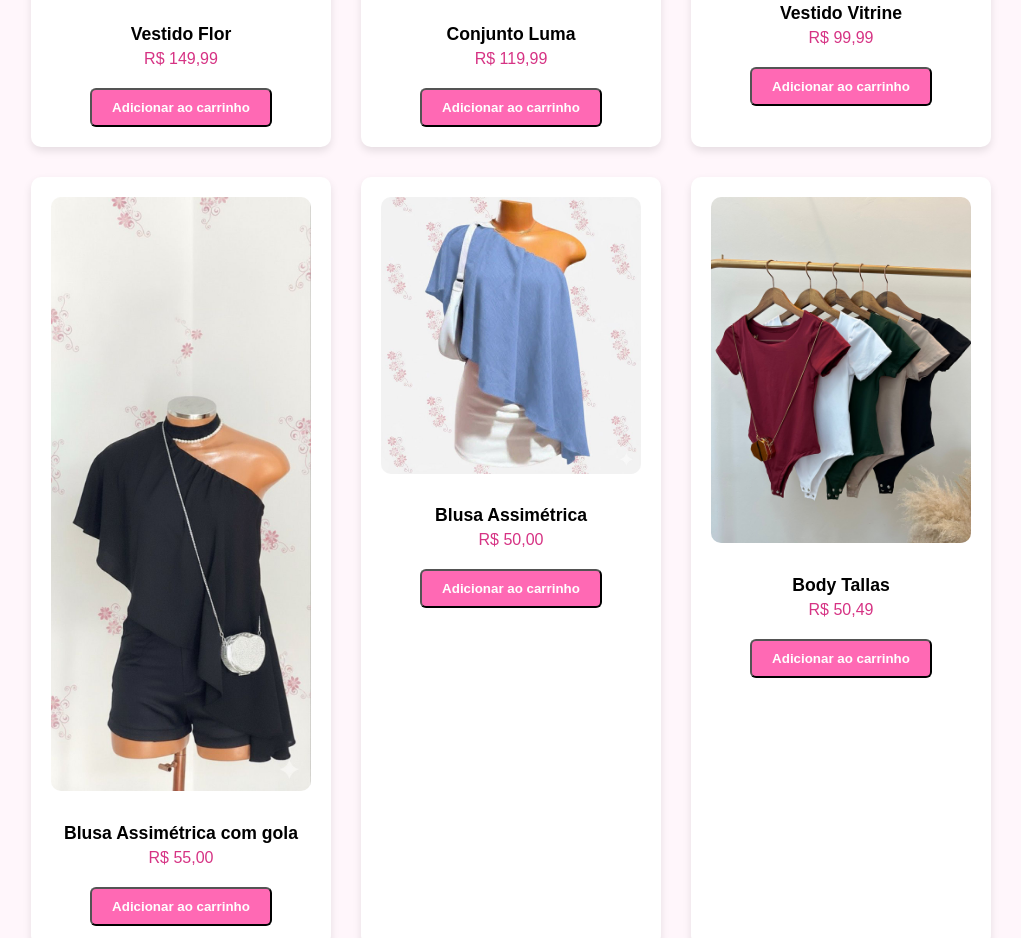
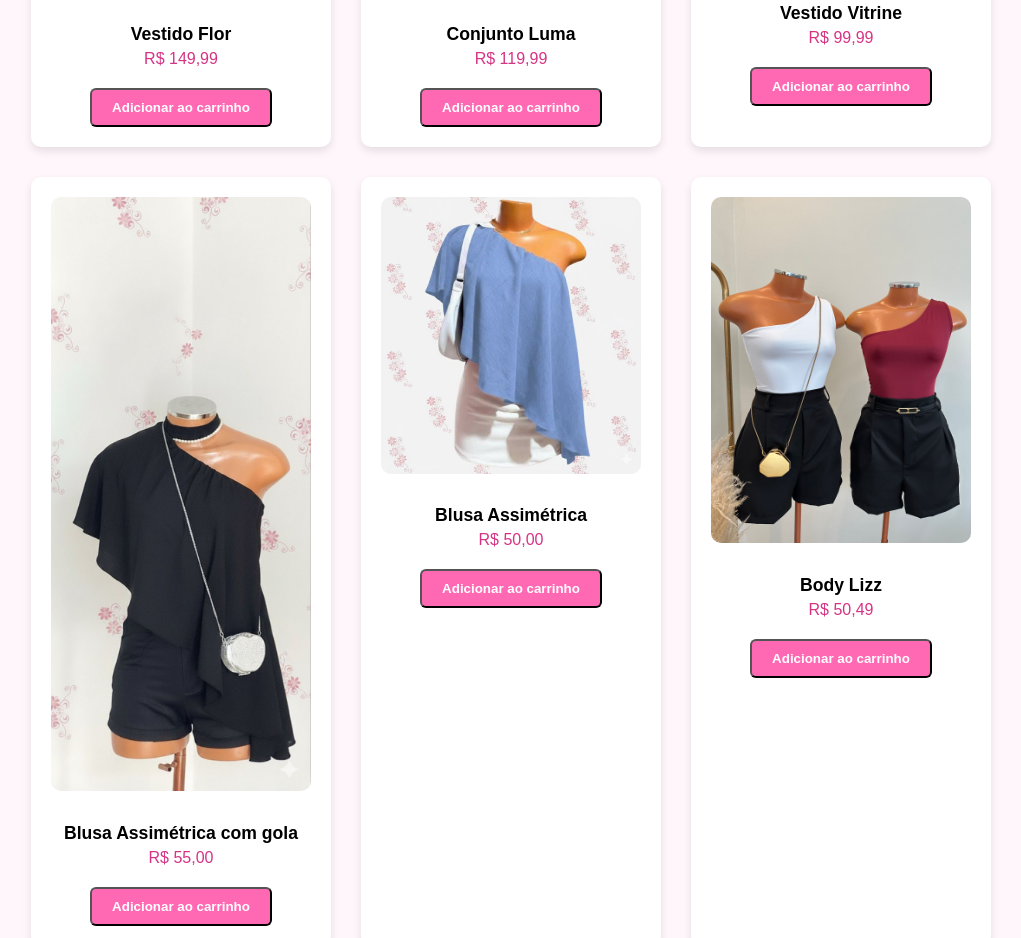
Before and after one commit to ClosetdaNil/Closet_da_Nil, a plain HTML site: page index.html in a window 1280 px wide. Shown: the part 679-1617 px from the top of the page, without its empty margins (129-1150 px from the left). Drawn offline with Linux system fonts and the light colour scheme.

Commit message:
Update index.html

```diff
--- a/index.html
+++ b/index.html
@@ -233,12 +233,6 @@ body {
       <button class="buy-button" onclick="adicionarAoCarrinho('Blusa Assimétrica')">Adicionar ao carrinho</button>
     </div>
 
-    <div class="block">
-      <img src="body tallas.jpg" alt="Body Tallas" onclick="adicionarAoCarrinho('Body Tallas')">
-      <p>Body Tallas</p>
-      <span class="preco">R$ 50,49</span>
-      <button class="buy-button" onclick="adicionarAoCarrinho('Body Tallas')">Adicionar ao carrinho</button>
-    </div>
 
     <div class="block">
       <img src="body lizz.jpg" alt="Body Lizz" onclick="adicionarAoCarrinho('Body Lizz')">
@@ -286,7 +280,6 @@ const produtos = {
   "Cropped assimétrico": { preco: "R$ 45,00", img: "cropped assimetrico.jpg" },
   "Body Lizz": { preco: "R$ 50,49", img: "body lizz.jpg" },
   "Body Celine": { preco: "R$ 55,50", img: "body celine.jpg" },
-  "Body Tallas": { preco: "R$ 50,49", img: "body tallas.jpg" },
   "Short Alfaiataria": { preco: "R$ 75,50", img: "short alfaiataria.jpg" }
 };
 
```
